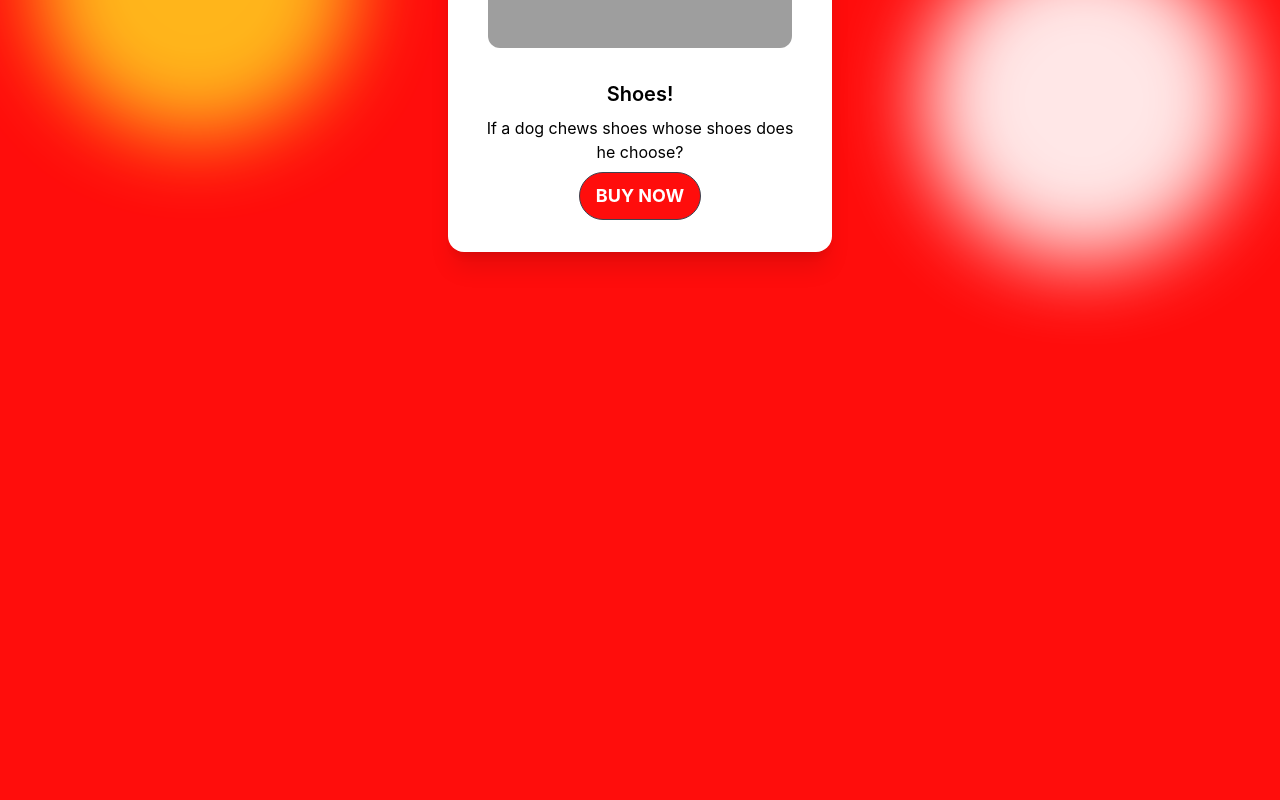
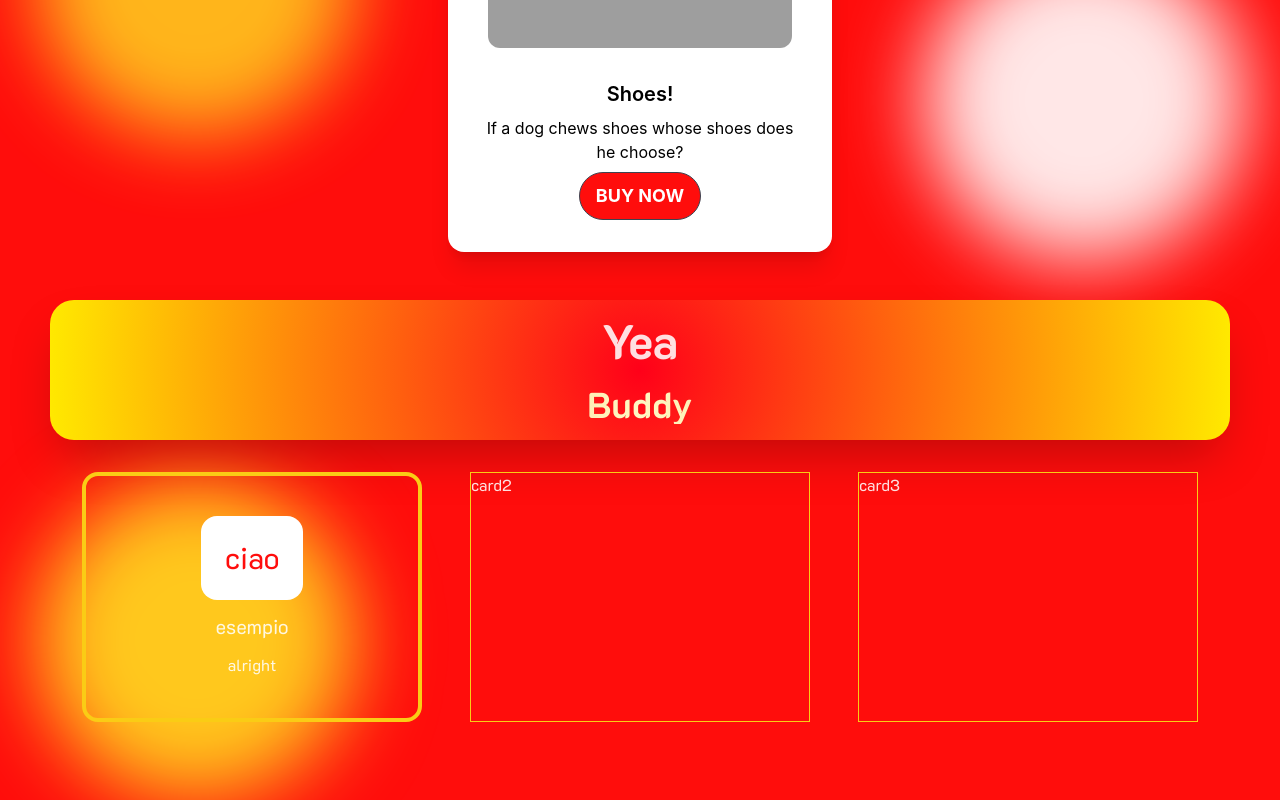
Before and after one commit to placu97/firebuddyTest, a React (Vite) app: page / in a window 1280 px wide. Shown: the part 325-1125 px from the top of the page. Before the commit the page ends 800 px from the top, so only its background shows below. Built offline with nearby package versions, Linux system fonts and the light colour scheme; grey boxes are pictures that could not be loaded.

Commit message:
autosave

```diff
--- a/src/App.tsx
+++ b/src/App.tsx
@@ -1,42 +1,25 @@
-import { useState } from "react";
-// import './App.css'
+// import { useState } from "react";
+
 import Navbar from "./components/Navbar";
 
 function App() {
-  const [count, setCount] = useState(0);
+  // const [count, setCount] = useState(0);
 
   return (
     <div className="">
-      {/* <div>
-        <Navbar/>
-        <a href="https://vitejs.dev" target="_blank">
-          <img src={viteLogo} className="logo" alt="Vite logo" />
-        </a>
-        <a href="https://react.dev" target="_blank">
-          <img src={reactLogo} className="logo react" alt="React logo" />
-        </a>
-      </div>
-      <h1>Vite + React</h1>
-      <div className="card">
-        <button onClick={() => setCount((count) => count + 1)}>
-          count is {count}
-        </button>
-        <p className="text-4xl">
-          Edit <code>src/App.tsx</code> and save to test HMR
-        </p>
-      </div>
-      <p className="read-the-docs">
-        Click on the Vite and React logos to learn more
-      </p> */}
 
       <Navbar />
 
+      {/* Card Section */}
       <section className="relative container w-full flex place-content-center my-5">
 
-        <div className="absolute top-9 left-9 -z-10 w-80 h-80 bg-secondary blur-2xl opacity-90 rounded-full "></div>
+        {/* Blur Yellow */}
+        <div className="absolute top-9 left-9 -z-10 w-80 h-80 bg-secondary blur-2xl opacity-90 rounded-full overflow-hidden"></div>
 
-        <div className="absolute top-40 right-9 -z-10 w-80 h-80 bg-base-100 blur-2xl opacity-90 rounded-full "></div>
+        {/* Blur White */}
+        <div className="absolute top-40 right-9 -z-10 w-80 h-80 bg-base-100 blur-2xl opacity-90 rounded-full overflow-hidden"></div>
 
+        {/* Actual Card */}
         <div className="card w-96 bg-base-100 shadow-xl text-black">
           <figure className="px-10 pt-10">
             <img
@@ -54,6 +37,34 @@ function App() {
           </div>
         </div>
       </section>
+
+      {/* Section 2*/}
+      <section className="container relative py-7 font-kd">
+
+        {/* Blur Yellow */}
+        <div className="absolute top-52 left-9 -z-10 w-80 h-80 bg-secondary blur-2xl  rounded-full overflow-hidden"></div>
+
+        {/* Title text */}
+        <div className="text-center  rounded-3xl shadow-2xl p-4 bg-gradient-radial-1">
+          <h4 className="text-5xl font-bold mb-5">Yea</h4>
+          <h1 className="text-4xl font-bold bg-gradient-to-r from-orange-400 via-yellow-100 to-orange-400 text-transparent bg-clip-text">Buddy</h1>
+        </div>
+
+        {/* Cards */}
+        <div className="grid lg:grid-cols-3 gap-12 px-4 sm:px-6 lg:px-8 my-8 ">
+
+          {/* card 1 */}
+          <div className=" border-4 border-yellow-400 py-10 rounded-2xl cursor-pointer hover:bg-redfirb ease-out duration-200 text-center space-y-3">
+            <div className="bg-white inline-block rounded-2xl text-primary p-6 text-3xl">ciao</div>
+            <h1 className="text-xl text-bold">esempio</h1>
+            <p className="leading-relaxed">alright</p>
+          </div>
+          <div className="border border-solid border-yellow-400">card2</div>
+          <div className="border border-solid border-yellow-400">card3</div>
+        </div>
+
+      </section>
+
     </div>
   );
 }
--- a/src/index.css
+++ b/src/index.css
@@ -46,6 +46,17 @@
   @apply hover:border;
   @apply hover:border-blue-500;
 }
+
+.bg-gradient-radial-1 {
+  background-image: radial-gradient(circle at center, #ff0019 0%, #ffea00 100%);
+}
+.bg-gradient-radial-2 {
+  background-image: radial-gradient(circle at center, #ffea00 0%, #ff0019 100%);
+}
+
+/* .blob-1 {
+  @apply ;
+} */
 
 /* #root {
   margin: 0 auto;
```
Also changed, not shown: public/images/line-bottom.png (added), public/images/line.png (added).
